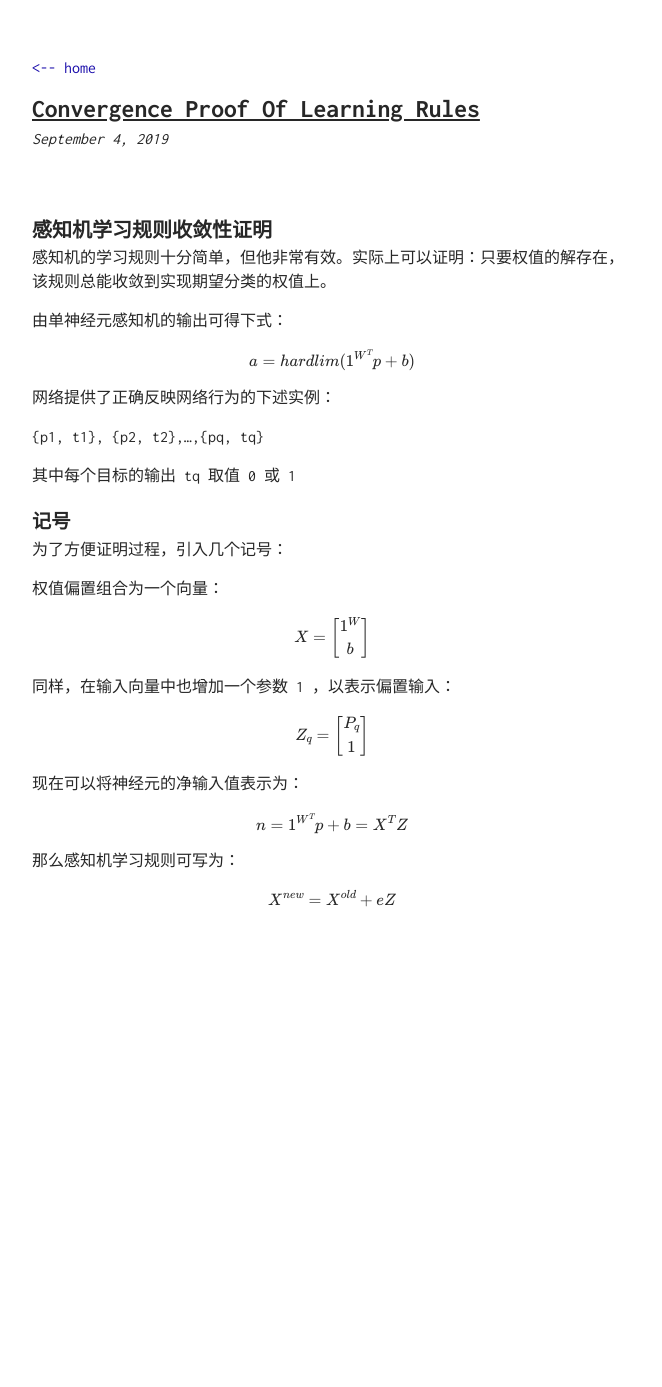
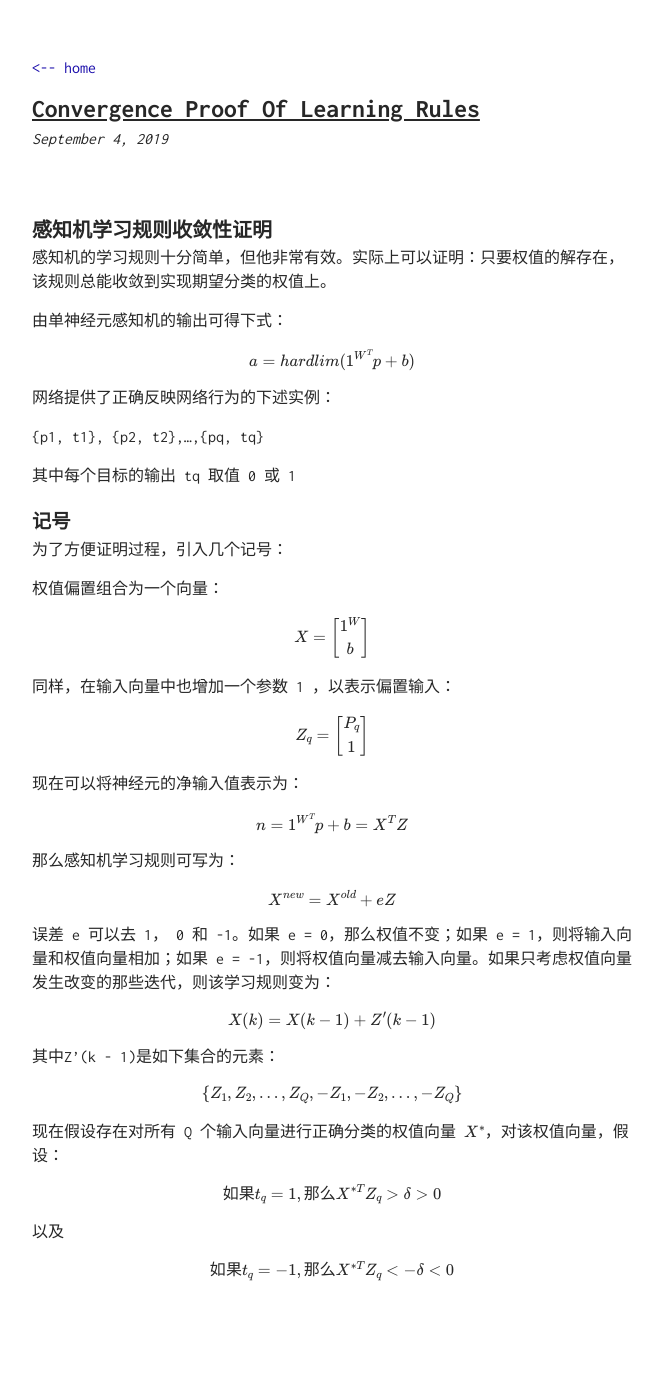
Before and after one commit to TobiahShaw/TobiahShaw.github.io, a Jekyll site: the page built from _posts/2019-09-04-Convergence-proof-of-learning-rules.md, in a window 1280 px wide. Shown: the whole page, without its empty margins (308-970 px from the left). Built offline with Jekyll 4.4.1, drawn with Linux system fonts in a browser that asks for light colours; our own code applies the rules of GitHub Pages for plain Markdown files; formulas are drawn with MathJax 3; before the commit the page ends 1013 px from its top, so only the background shows below that.

Commit message:
process on convergence proof;

```diff
--- a/_posts/2019-09-04-Convergence-proof-of-learning-rules.md
+++ b/_posts/2019-09-04-Convergence-proof-of-learning-rules.md
@@ -37,3 +37,19 @@ $$ n = 1^{W^T} p + b = X^T Z $$
 那么感知机学习规则可写为：
 
 $$ X^{new} = X^{old} + eZ $$
+
+误差 e 可以去 1， 0 和 -1。如果 e = 0，那么权值不变；如果 e = 1，则将输入向量和权值向量相加；如果 e = -1，则将权值向量减去输入向量。如果只考虑权值向量发生改变的那些迭代，则该学习规则变为：
+
+$$ X(k) = X(k - 1) + Z'(k - 1) $$
+
+其中Z'(k - 1)是如下集合的元素：
+
+$$ \{ Z_1, Z_2, \dots , Z_Q, -Z_1, -Z_2, \dots , -Z_Q \} $$
+
+现在假设存在对所有 Q 个输入向量进行正确分类的权值向量 $ X^* $，对该权值向量，假设：
+
+$$ 如果 t_q = 1, 那么 X^{*T} Z_q > \delta > 0 $$
+
+以及
+
+$$ 如果 t_q = -1, 那么 X^{*T} Z_q < -\delta < 0 $$
```
